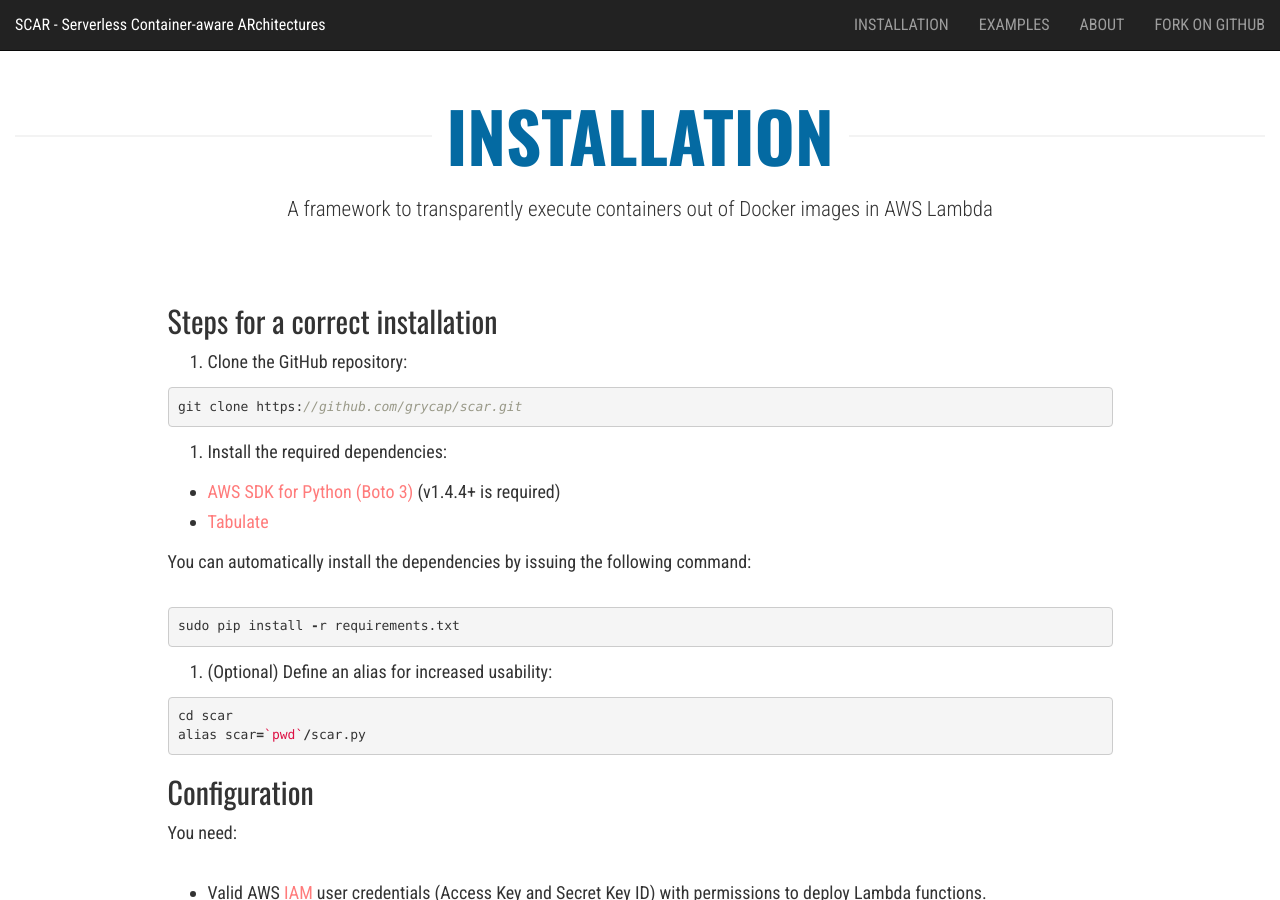
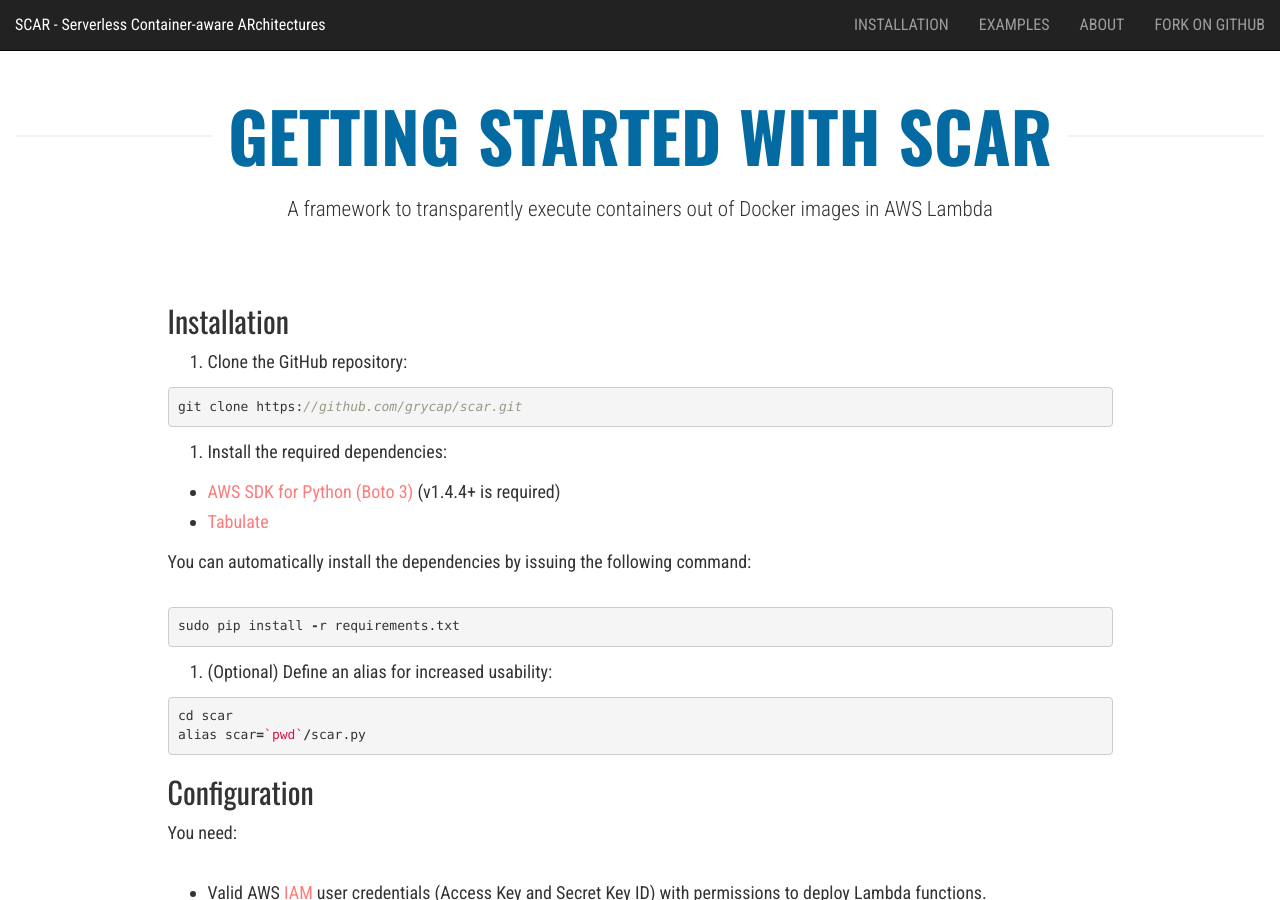
Before and after one commit to amcaar/try.github.io, a Jekyll site: the page built from _pages/installation.md, in a window 1280 px wide and 900 px high. Built offline with Jekyll 4.4.1, drawn with Linux system fonts in a browser that asks for light colours; nearby versions of some CDN libraries.

Commit message:
Update installation.md

```diff
--- a/_pages/installation.md
+++ b/_pages/installation.md
@@ -1,10 +1,10 @@
 ---
 layout: inner
-title: Installation
+title: Getting Started with SCAR
 permalink: /installation/
 ---
 
-## Steps for a correct installation
+## Installation
 
 1. Clone the GitHub repository:
 
```
